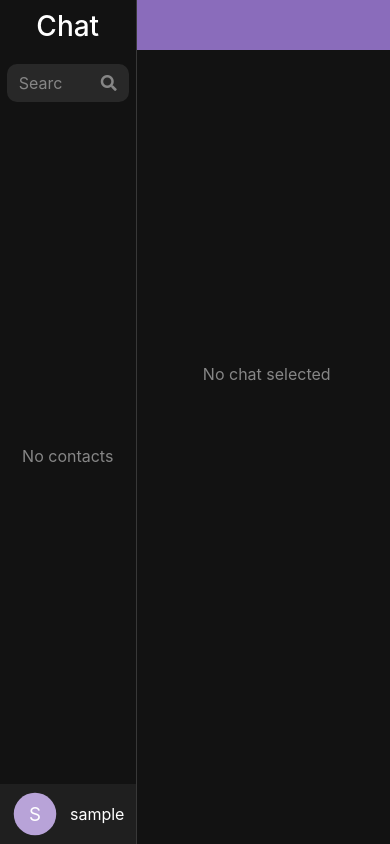
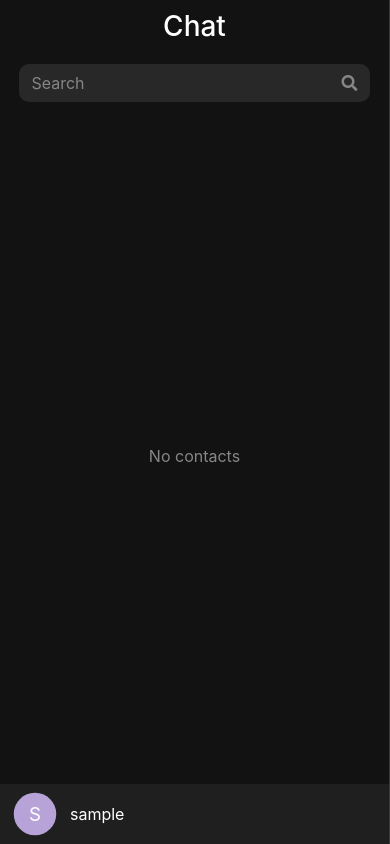
Before and after one commit to Esra-M/CS50Web_Final_Project, a Django app: page / in a window 390 px wide. Run offline with Django 4.2, Linux system fonts and the light colour scheme; the visitor is signed in with stand-in values (Sample User, id 1); data that the repository does not hold is empty; some libraries are stand-ins or nearby versions.

Commit message:
responsive

```diff
--- a/chat/static/main.js
+++ b/chat/static/main.js
@@ -129,6 +129,21 @@ $('body').on('click', '.contact', function(event) {
             markMessagesAsRead(currentContactUsername);
             await loadAndDisplayMessages(currentContactUsername, messagesLimit, messagesOffset);
 
+            // Check if the screen width is less than 767px
+            if ($(window).width() < 767) {
+                $(".chat").empty();
+
+                $('.chat-container')
+                    .css('position', 'absolute')
+                    .css('left', '100%')
+                    .css('width', '100%')
+                    .css('height', '100%')
+                    .css('display', 'flex')
+                    .animate({ 'left': '0%' }, 300, function() {
+                        $('.messages-container').hide()
+                    })
+            }
+
         } catch (error) {
             console.error(error);
         }
@@ -157,9 +172,34 @@ function updateChatInfo() {
             // Update chat info
             var chatInfo = $('.chat-info');
             chatInfo.empty(); // Clear existing content
+            // Create back arrow
+            var backArrow = $('<span>').addClass('back-arrow').html('<i class="fas fa-arrow-left"></i>').hide(); // Hide by default
+            backArrow.on('click', function() {
+                currentContactID = null;
+                $('.contact').removeClass('selected');
+
+                // Show messages container and hide chat container
+                $('.messages-container').show()
+                $('.chat-container')
+                    .css('position', 'absolute')
+                    .css('left', '0')
+                    .css('width', '100%')
+                    .css('height', '100%')
+                    .animate({ 'left': '100%' }, 300, function() {
+                        // After animation completes, hide the chat container
+                        $(this).hide();
+
+                    })
+            });
+            chatInfo.append(backArrow);
             var profilePic = $('<div>').addClass('profile-pic').append(profilePictureSrc ? $('<img>').attr('src', profilePictureSrc) : profilePicInitial); // Append profile picture or initial
             var usernameElement = $('<div>').addClass('contact-name').text(username);
             chatInfo.append(profilePic).append(usernameElement);
+
+            // Show back button if screen is small
+            if ($(window).width() < 767) {
+                backArrow.show();
+            }
         }
 
     }
@@ -179,9 +219,11 @@ function updateContacts() {
             $(".contacts").empty();
 
             // Check if there are no contacts
-            if (data.contacts.length === 0) {
-                $(".contacts").append("<div class='no-contacts'>No contacts</div>");
-                return; // Exit the function if there are no contacts
+            if (data.contacts) {
+                if (data.contacts.length === 0) {
+                    $(".contacts").append("<div class='no-contacts'>No contacts</div>");
+                    return;
+                }
             }
 
             // Sort contacts based on the last_message timestamp
--- a/chat/static/styles.css
+++ b/chat/static/styles.css
@@ -13,6 +13,7 @@
 body {
     background-color: black;
     color: white;
+    overflow-x: hidden !important;
 }
 
 a,
@@ -78,7 +79,7 @@ input:-webkit-autofill {
 }
 
 .container {
-    height: 100vh;
+    height: 100svh;
     display: flex;
     justify-content: center;
     padding: 0;
@@ -423,6 +424,9 @@ input[type=search]::-webkit-search-cancel-button {
     padding: 5px 10px;
     font-size: 20px;
     text-align: center;
+    max-width: 80%;
+    margin-left: auto;
+    margin-right: auto;
 }
 
 .profile-form input[type="text"]:focus {
@@ -459,7 +463,6 @@ input[type=search]::-webkit-search-cancel-button {
     flex: 1;
     display: flex;
     flex-direction: column;
-    max-width: 65%;
 }
 
 .chat-info {
@@ -571,3 +574,19 @@ input[type=search]::-webkit-search-cancel-button {
 .send-btn:focus {
     outline: none;
 }
+
+@media screen and (max-width: 767px) {
+    .messages-container {
+        width: 100%;
+    }
+    .chat-container {
+        display: none;
+    }
+    .back-arrow {
+        font-size: 20px;
+        margin: 0 10px 0 5px;
+    }
+    .back-arrow:hover {
+        cursor: pointer;
+    }
+}
```
